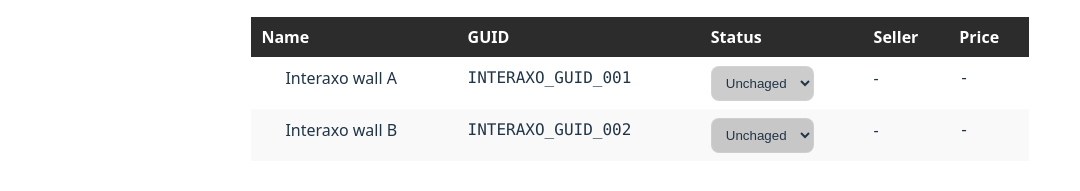
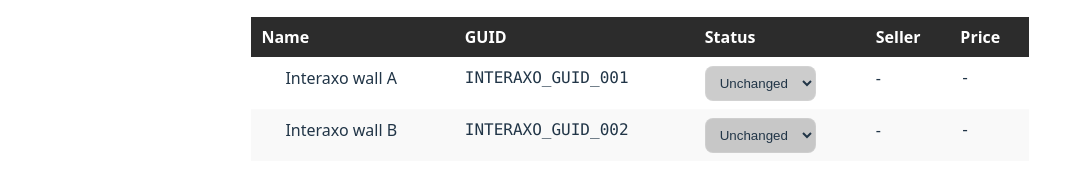
Before and after one commit to BEAst-AB/BIM2BOM, a React (Vite) app in the folder bimtobomsimulator/: page /#/interaxo in a window 1280 px wide. Shown: the part 571-762 px from the top of the page, without its empty margins (0-1080 px from the left). Built offline with nearby package versions, Linux system fonts and the light colour scheme.

Commit message:
status to orders

```diff
--- a/bimtobomsimulator/src/components/BuyingSystemOrderPanel.jsx
+++ b/bimtobomsimulator/src/components/BuyingSystemOrderPanel.jsx
@@ -54,6 +54,12 @@ const groupByNameAndSumLength = (selectedItems) => {
   }
 
   return Array.from(map.values()).sort((a, b) => a.Name.localeCompare(b.Name));
+};
+
+const normalizeStatus = (value) => {
+  const text = value == null ? "" : String(value).trim();
+  if (!text) return "Unchanged";
+  return text.toLowerCase() === "unchaged" ? "Unchanged" : text;
 };
 
 export default function BuyingSystemOrderPanel({
@@ -120,13 +126,19 @@ export default function BuyingSystemOrderPanel({
       if (seenNames.has(name)) return item;
       seenNames.add(name);
 
+      const parentStatus = normalizeStatus(item?.status ?? item?.Status);
+      const normalizedExtras = extras.map((extra) => ({
+        ...extra,
+        status: parentStatus,
+      }));
+
       const existingChildren = Array.isArray(item?.itemchildren)
         ? item.itemchildren
         : [];
 
       return {
         ...item,
-        itemchildren: [...existingChildren, ...extras],
+        itemchildren: [...existingChildren, ...normalizedExtras],
       };
     });
 
@@ -138,6 +150,7 @@ export default function BuyingSystemOrderPanel({
 
     const order = {
       buyingSystem: createBuyingSystemId(),
+      status: "New",
       company: selectedCompany,
       cdeid: resolvedCdeId,
       items: itemsToBuy,
--- a/bimtobomsimulator/src/components/IfcWallsTable.jsx
+++ b/bimtobomsimulator/src/components/IfcWallsTable.jsx
@@ -46,8 +46,15 @@ export default function IfcWallsTable({ bomResult }) {
     [bomResult],
   );
 
-  const STATUS_UNCHAGED = "Unchaged";
+  const STATUS_UNCHANGED = "Unchanged";
   const STATUS_NEW = "New";
+
+  const normalizeStatus = (value) => {
+    const text = value == null ? "" : String(value).trim();
+    if (!text) return "";
+    if (text.toLowerCase() === "unchaged") return STATUS_UNCHANGED;
+    return text;
+  };
 
   const rowsAll = useMemo(() => buildRows(items, () => true), [items]);
 
@@ -160,10 +167,9 @@ export default function IfcWallsTable({ bomResult }) {
                       <select
                         className="buySelect"
                         value={
-                          statusByRowKey?.[row.rowKey] ??
-                          (item?.status && String(item.status).trim() !== ""
-                            ? String(item.status)
-                            : STATUS_UNCHAGED)
+                          normalizeStatus(statusByRowKey?.[row.rowKey]) ||
+                          normalizeStatus(item?.status) ||
+                          STATUS_UNCHANGED
                         }
                         onChange={(event) => {
                           const nextStatus = event.target.value;
@@ -176,8 +182,8 @@ export default function IfcWallsTable({ bomResult }) {
                           item.status = nextStatus;
                         }}
                       >
-                        <option value={STATUS_UNCHAGED}>
-                          {STATUS_UNCHAGED}
+                        <option value={STATUS_UNCHANGED}>
+                          {STATUS_UNCHANGED}
                         </option>
                         <option value={STATUS_NEW}>{STATUS_NEW}</option>
                       </select>
--- a/bimtobomsimulator/src/components/SellingSystemComponent.jsx
+++ b/bimtobomsimulator/src/components/SellingSystemComponent.jsx
@@ -54,6 +54,13 @@ const readLength = (item) => {
 
 const getItemKey = (row, index) =>
   row?.rowKey ?? row?.item?.GUID ?? row?.item?.id ?? index;
+
+const normalizeOrderStatus = (value) => {
+  const text = value == null ? "" : String(value).trim();
+  if (!text) return "-";
+  if (text.toLowerCase() === "unchaged") return "Unchanged";
+  return text;
+};
 
 export default function SellingSystemComponent({
   order,
@@ -174,8 +181,20 @@ ${(payload.items ?? [])
         <div className="rightRows">
           <section className="panel">
             <div className="panelHeader">
-              Incoming order
-              {order?.buyingSystem ? ` : ${order.buyingSystem}` : ""}
+              <div
+                style={{
+                  display: "grid",
+                  rowGap: 2,
+                }}
+              >
+                <div>
+                  Incoming order
+                  {order?.buyingSystem ? ` : ${order.buyingSystem}` : ""}
+                </div>
+                {order ? (
+                  <div>Status: {normalizeOrderStatus(order?.status)}</div>
+                ) : null}
+              </div>
             </div>
             <div className="panelBody">
               {!order ? (
--- a/bimtobomsimulator/src/context/BomProvider.jsx
+++ b/bimtobomsimulator/src/context/BomProvider.jsx
@@ -110,7 +110,7 @@ const mergeIncomingChildrenByGuid = (items, childrenByGuid) => {
 };
 
 const ensureDefaultStatus = (items) => {
-  const STATUS_UNCHAGED = "Unchaged";
+  const STATUS_UNCHANGED = "Unchanged";
   const list = Array.isArray(items) ? items : [];
 
   const unwrap = (value) => {
@@ -120,6 +120,13 @@ const ensureDefaultStatus = (items) => {
       if ("Value" in value) return String(value.Value ?? "");
     }
     return String(value);
+  };
+
+  const normalizeStatus = (value) => {
+    const text = unwrap(value).trim();
+    if (!text) return "";
+    if (text.toLowerCase() === "unchaged") return STATUS_UNCHANGED;
+    return text;
   };
 
   const normalizeItem = (item) => {
@@ -132,10 +139,10 @@ const ensureDefaultStatus = (items) => {
       ? children.map((child) => normalizeItem(child))
       : null;
 
-    const statusText = unwrap(item.status).trim();
-    const statusAltText = unwrap(item.Status).trim();
-    const resolvedStatus = statusText || statusAltText || STATUS_UNCHAGED;
-    const shouldUpdateStatus = statusText !== resolvedStatus;
+    const statusText = normalizeStatus(item.status);
+    const statusAltText = normalizeStatus(item.Status);
+    const resolvedStatus = statusText || statusAltText || STATUS_UNCHANGED;
+    const shouldUpdateStatus = unwrap(item.status).trim() !== resolvedStatus;
 
     const shouldUpdateChildren =
       !!children &&
--- a/bimtobomsimulator/src/helpers/bomTemplates.js
+++ b/bimtobomsimulator/src/helpers/bomTemplates.js
@@ -12,7 +12,7 @@ export const createBeastProp = ({
   propertySet = "",
   property,
   itemchildren,
-  status = "Unchaged",
+  status = "Unchanged",
   Seller = "",
   price = "",
 } = {}) => ({
--- a/bimtobomsimulator/src/pages/BuyingSystem.jsx
+++ b/bimtobomsimulator/src/pages/BuyingSystem.jsx
@@ -19,7 +19,7 @@ const readLength = (item) => {
 };
 
 const readStatus = (item) => {
-  const STATUS_UNCHAGED = "Unchaged";
+  const STATUS_UNCHANGED = "Unchanged";
   const raw = item?.status ?? item?.Status;
 
   const unwrap = (value) => {
@@ -32,7 +32,8 @@ const readStatus = (item) => {
   };
 
   const direct = unwrap(raw).trim();
-  if (direct) return direct;
+  if (direct)
+    return direct.toLowerCase() === "unchaged" ? STATUS_UNCHANGED : direct;
 
   const properties = item?.property ?? [];
   const statusProp = properties.find((p) => {
@@ -40,9 +41,10 @@ const readStatus = (item) => {
     return name === "status";
   });
   const fromProp = unwrap(statusProp?.Value).trim();
-  if (fromProp) return fromProp;
+  if (fromProp)
+    return fromProp.toLowerCase() === "unchaged" ? STATUS_UNCHANGED : fromProp;
 
-  return STATUS_UNCHAGED;
+  return STATUS_UNCHANGED;
 };
 
 export default function BuyingSystem() {
```
